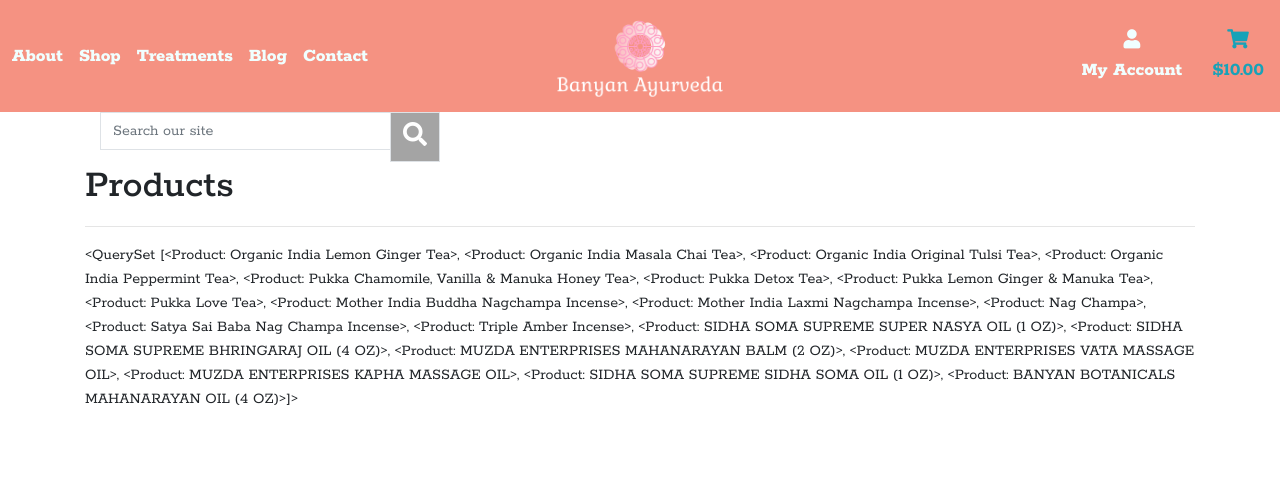
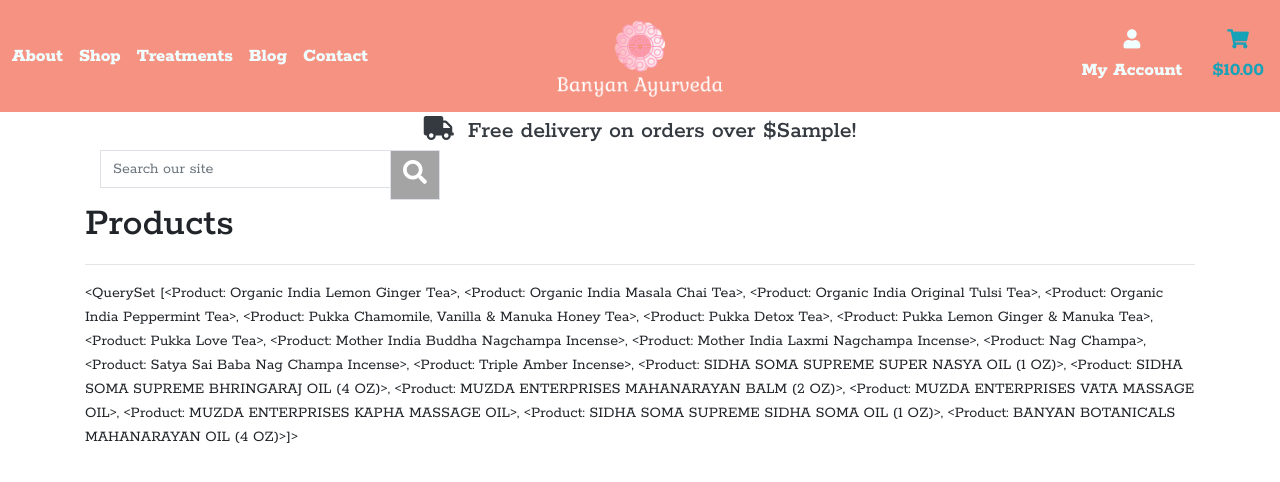
Before and after one commit to KTM28/Banyan-Ayurveda, a Django app: template src/products/templates/products/all_products.html in a window 1280 px wide. Shown: the top 482 px of the page. Run offline with Django 3.2, Linux system fonts and the light colour scheme; data comes from the database, SQL or seed files in the repository; tables that the repository leaves empty hold one stand-in row (values such as "Sample post"); the template is opened without the code that fills it: values that come from a table or form of the project are taken from there, most other values are stand-ins (such as "Sample title", 1, 10 or a date in 2020).

Commit message:
deliver banner added into product template

```diff
--- a/src/products/templates/products/all_products.html
+++ b/src/products/templates/products/all_products.html
@@ -9,6 +9,7 @@
 <div class="container">
     <div class="row">
         <div class="col-12">
+        {% include 'products/includes/delivery_banner.html' %}
         {% include 'products/includes/search_form.html' %}
             <h1>Products</h1>
             <hr>
--- /dev/null
+++ b/src/products/templates/products/includes/delivery_banner.html
@@ -0,0 +1,7 @@
+{% load static %}
+
+<div id="delivery-banner" class="row text-center">
+    <div class="col bg-white text-dark">
+        <h4 class="logo-font my-1"><i class="fas fa-truck"></i>&nbsp Free delivery on orders over ${{ free_delivery_threshold }}!</h4>
+    </div>
+</div>
--- a/src/products/templates/products/includes/search_form.html
+++ b/src/products/templates/products/includes/search_form.html
@@ -1,5 +1,7 @@
+{% load static %}
+
 <div class="col-12 col-lg-4 my-auto py-1 py-lg-0">
-    <form method="GET" action="">
+    <form method="GET" action="{% url 'products' %}">
         <div class="input-group w-100">
             <input class="form-control border border-black rounded-0" type="text" name="q"
                 placeholder="Search our site">
```
